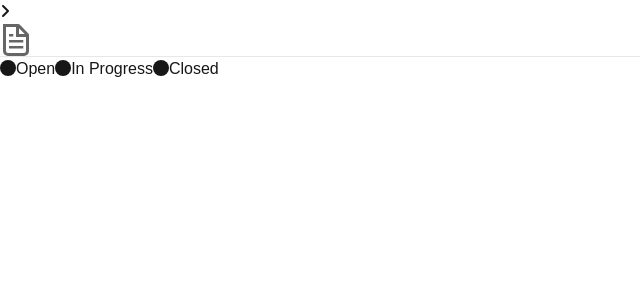
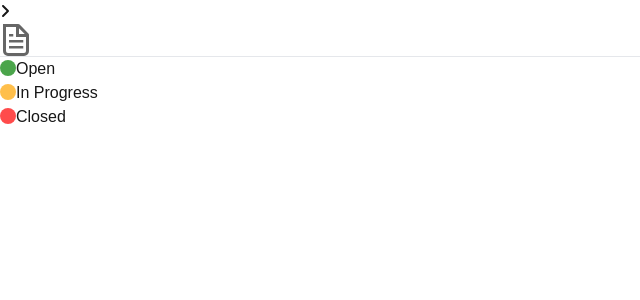
Before and after one commit to hadron43/task-management-tool, a Next.js app: page /open in a window 1280 px wide. Shown: the top 300 px of the page, without its empty margins (0-640 px from the left). Built offline with nearby package versions, Linux system fonts and the light colour scheme.

Commit message:
fix, navbar colors

```diff
--- a/src/components/Sidebar.tsx
+++ b/src/components/Sidebar.tsx
@@ -12,9 +12,9 @@ export default function Sidebar() {
   const pathname = usePathname();
 
   const menuItems = [
-    { href: "/open", label: "Open", color: "blue" },
-    { href: "/inProgress", label: "In Progress", color: "yellow" },
-    { href: "/closed", label: "Closed", color: "green" },
+    { href: "/open", label: "Open", color: "green" },
+    { href: "/inProgress", label: "In Progress", color: "orange" },
+    { href: "/closed", label: "Closed", color: "red" },
   ];
 
   const toggleSidebar = () => {
@@ -76,19 +76,21 @@ export default function Sidebar() {
         <nav className={`mt-4`}>
           <ul className="text-gray-800">
             {menuItems.map((item) => (
+              <li key={item.label}>
                 <Link
-                key={item.href}
                   href={item.href}
-                className={`p-4 hover:bg-gray-200 cursor-pointer flex items-center ${
+                  className={`p-4 hover:bg-gray-100 cursor-pointer flex items-center ${
                     pathname === item.href ? "bg-gray-200" : ""
                   }`}
                 >
                   <FontAwesomeIcon
                     icon={faCircle}
-                  className={`mr-4 sm:mr-2 text-${item.color}-500 h-6 w-6 sm:h-4 sm:w-4`}
+                    className={`mr-4 sm:mr-2 h-6 w-6 sm:h-4 sm:w-4`}
+                    style={{ color: item.color, opacity: 0.7 }}
                   />
                   <span className="sm:inline">{item.label}</span>
                 </Link>
+              </li>
             ))}
           </ul>
         </nav>
```
Lines whose indentation alone changed are shown as unchanged.
